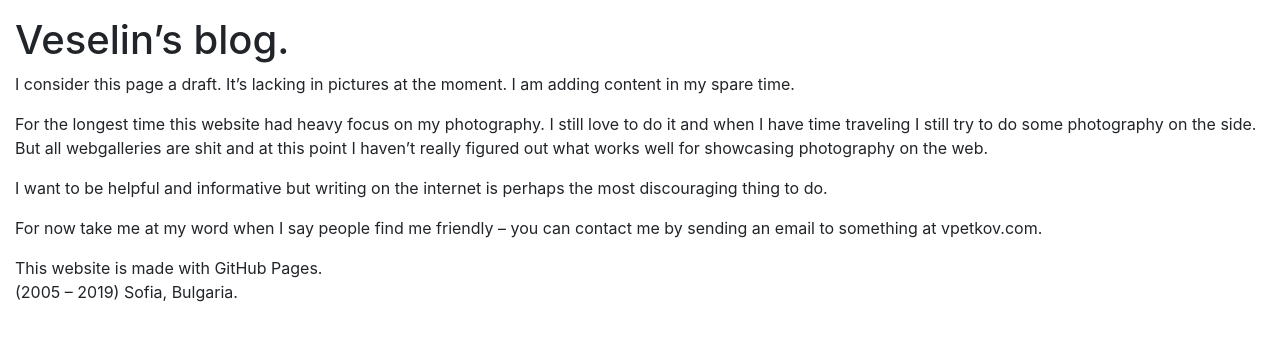
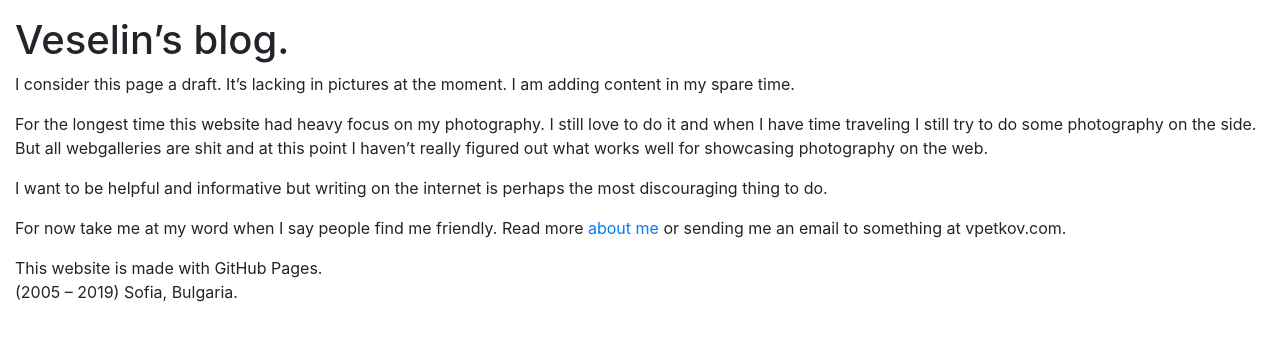
Before and after one commit to vpetkov/vpetkov.github.io, a Jekyll site: the page built from index.md, in a window 1280 px wide. Shown: the top 341 px of the page. Built offline with Jekyll 4.4.1, drawn with Linux system fonts in a browser that asks for light colours; our own code applies the rules of GitHub Pages for plain Markdown files.

Commit message:
Add link to about me on the index page

```diff
--- a/index.md
+++ b/index.md
@@ -12,7 +12,7 @@ For the longest time this website had heavy focus on my photography. I still lov
 
 I want to be helpful and informative but writing on the internet is perhaps the most discouraging thing to do.
 
-For now take me at my word when I say people find me friendly -- you can contact me by sending an email to something at vpetkov.com.
+For now take me at my word when I say people find me friendly. Read more [about me](/about) or sending me an email to something at vpetkov.com.
 
 This website is made with GitHub Pages.
 (2005 -- 2019) Sofia, Bulgaria.
```
